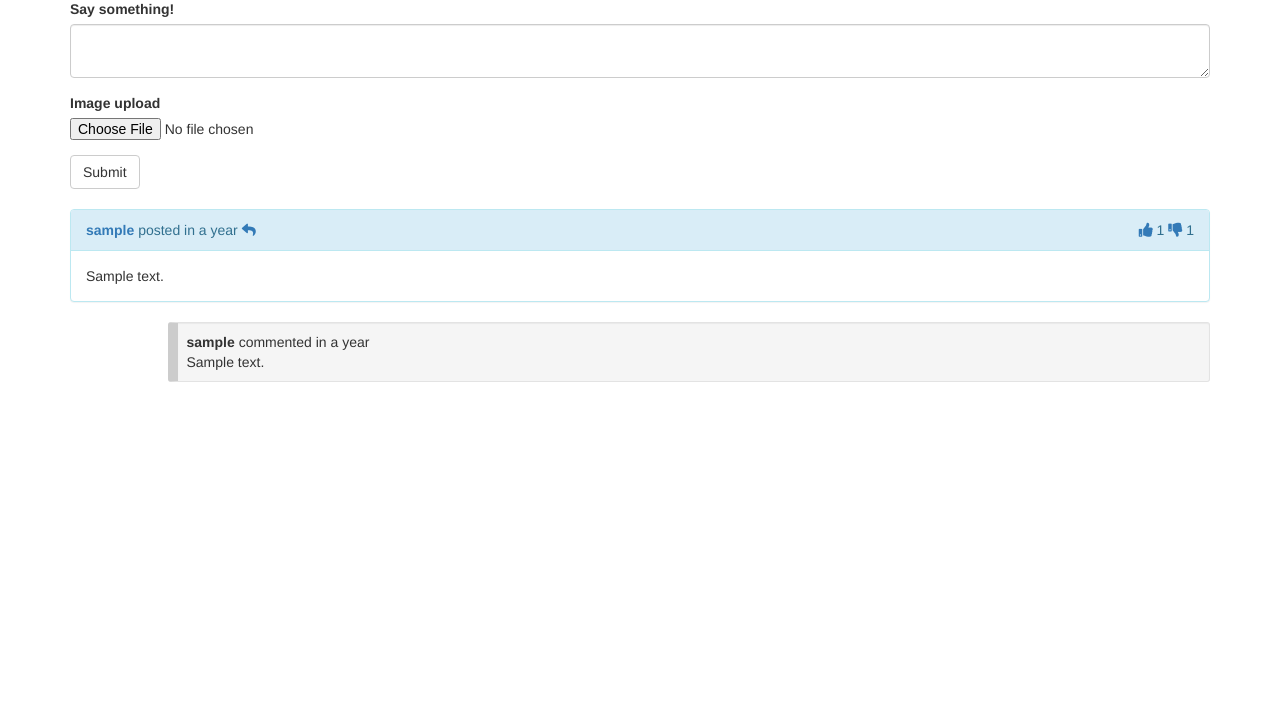
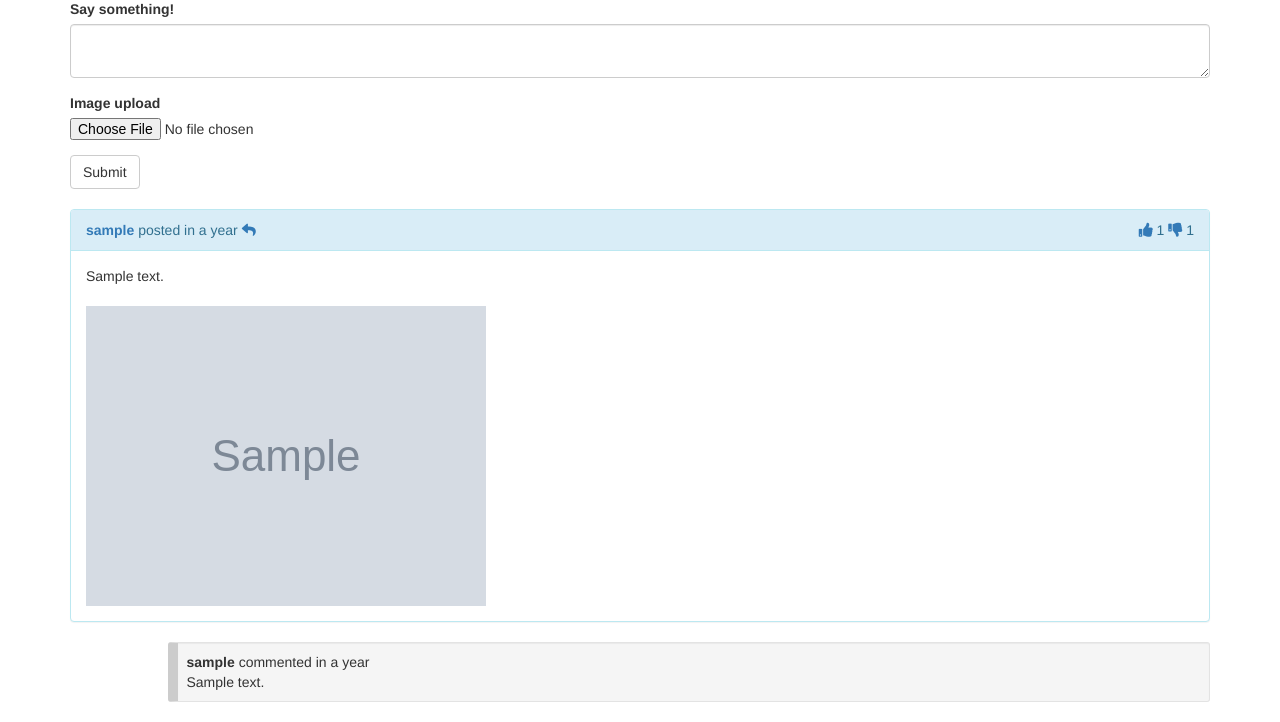
Before and after one commit to pobudzey/bridge, a Flask app: a page that uses app/templates/post.html in a window 1280 px wide. Shown: the part 405-1127 px from the top of the page. Before the commit the page ends 787 px from the top, so only its background shows below. Run offline with Flask 2, Linux system fonts and the light colour scheme; a user stored in the database is signed in; tables that the repository leaves empty hold one stand-in row (values such as "Sample post"); grey boxes marked "Sample" are stand-in pictures; some libraries are stand-ins or nearby versions.

Commit message:
Modified the post template to include the post's image if it exists #82

```diff
--- a/app/templates/post.html
+++ b/app/templates/post.html
@@ -48,6 +48,12 @@
         </div>
     </div>
     <div class="panel-body">
+      {% if post.body and post.image_url %}
+        {{ post.body }}<br><br><img src="{{ post.image_url }}" class="img-responsive" alt="{{ post.image_filename }}">
+      {% elif not post.body and post.image_url %}
+        <img src="{{ post.image_url }}" class="img-responsive" alt="{{ post.image_filename }}">
+      {% else %}
         {{ post.body }}
+      {% endif %}
     </div>
 </div>
```
